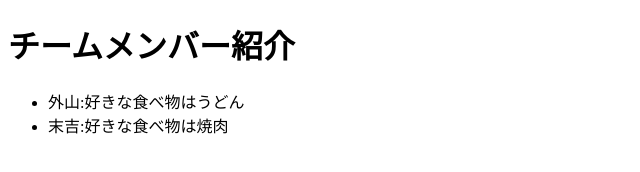
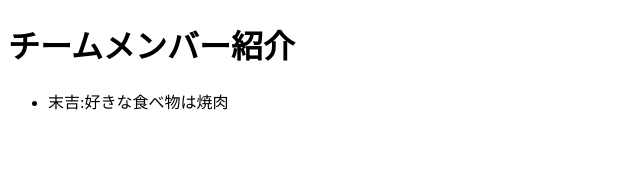
Before and after one commit to ikdmst1015/ikeda, a plain HTML site: page index.html in a window 1280 px wide. Shown: the whole page, without its empty margins (0-640 px from the left). Drawn offline with Linux system fonts and the light colour scheme.

Commit message:
Update index.html

```diff
--- a/index.html
+++ b/index.html
@@ -8,8 +8,7 @@
 <body>
 <h1>チームメンバー紹介</h1>
 <ul>
-<li>外山:好きな食べ物はうどん</li>
-<li>末吉:好きな食べ物は焼肉</li>
+    <li>末吉:好きな食べ物は焼肉</li>
 </ul>
 </body>
 </html>
```
